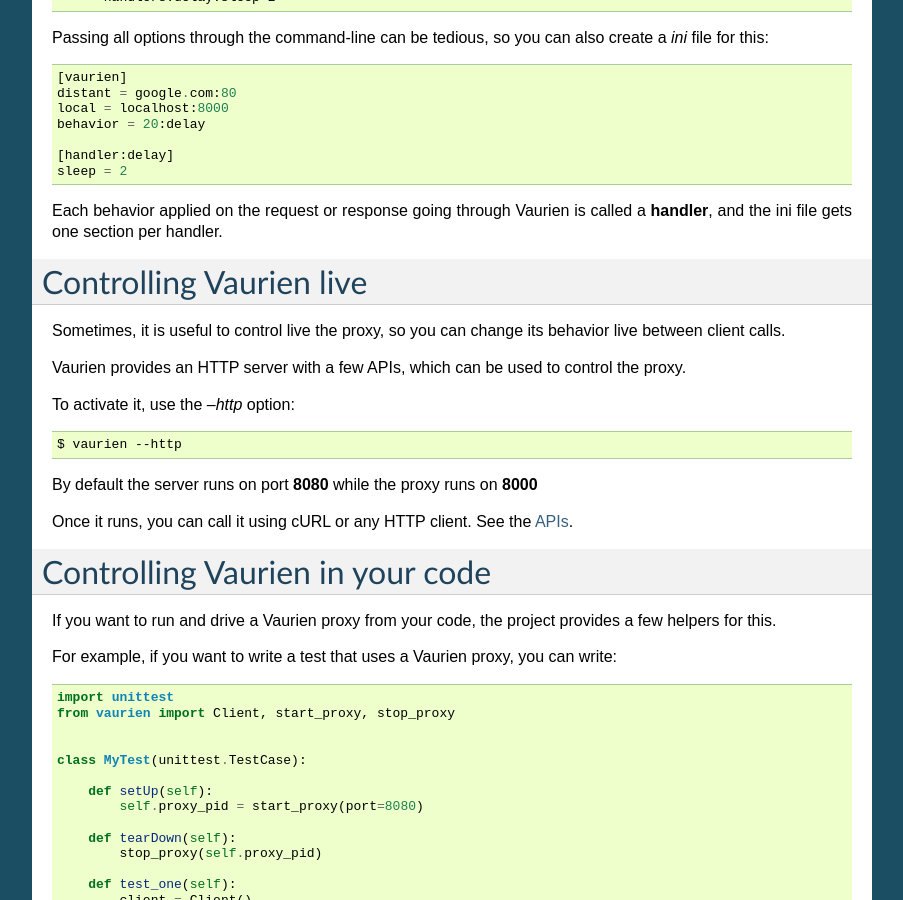
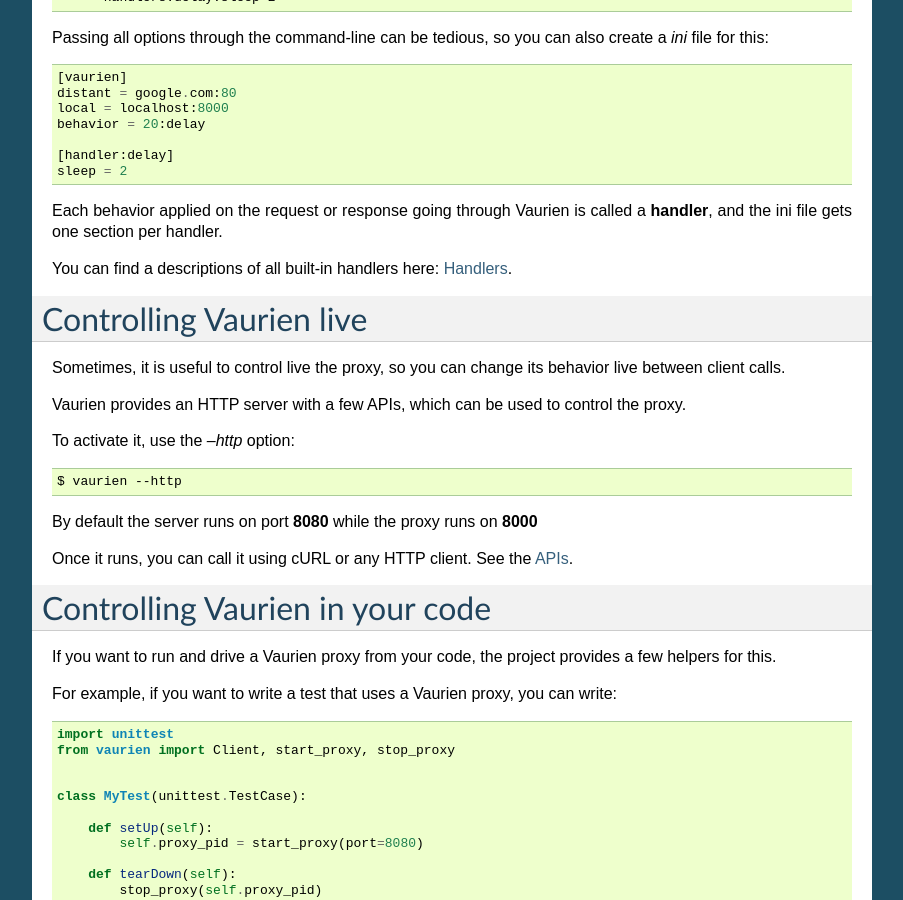
Before and after one commit to community-libs/vaurien, a Sphinx documentation site: the page built from docs/source/index.rst, in a window 1280 px wide and 900 px high, scrolled down 1058 px. Shown: the whole window, without its empty margins (198-1101 px from the left). Built offline with Sphinx 7.4.7, drawn with Linux system fonts in a browser that asks for light colours.

Commit message:
inline link to the handlers page

```diff
--- a/docs/source/index.rst
+++ b/docs/source/index.rst
@@ -76,6 +76,8 @@
 
 Each behavior applied on the request or response going through Vaurien
 is called a **handler**, and the ini file gets one section per handler.
+
+You can find a descriptions of all built-in handlers here: :ref:`handlers`.
 
 
 Controlling Vaurien live
```
